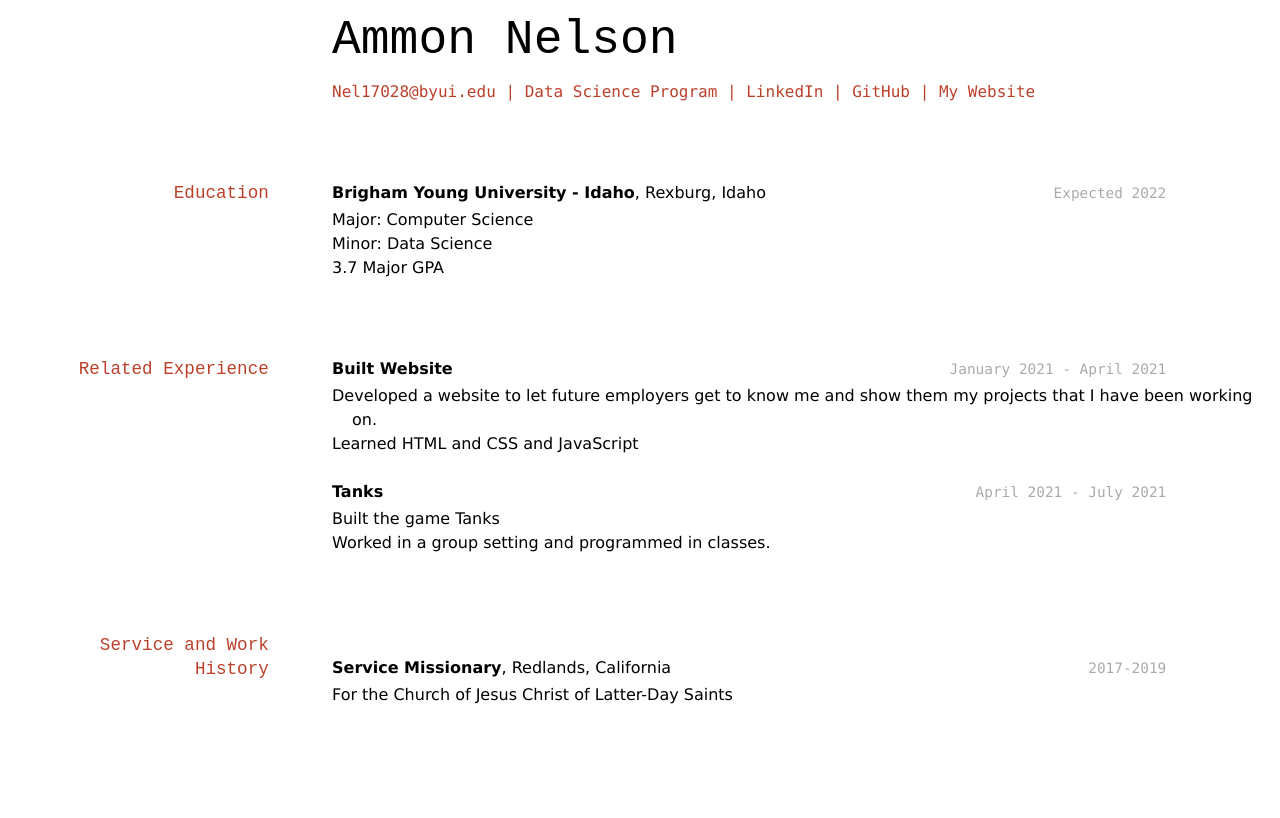
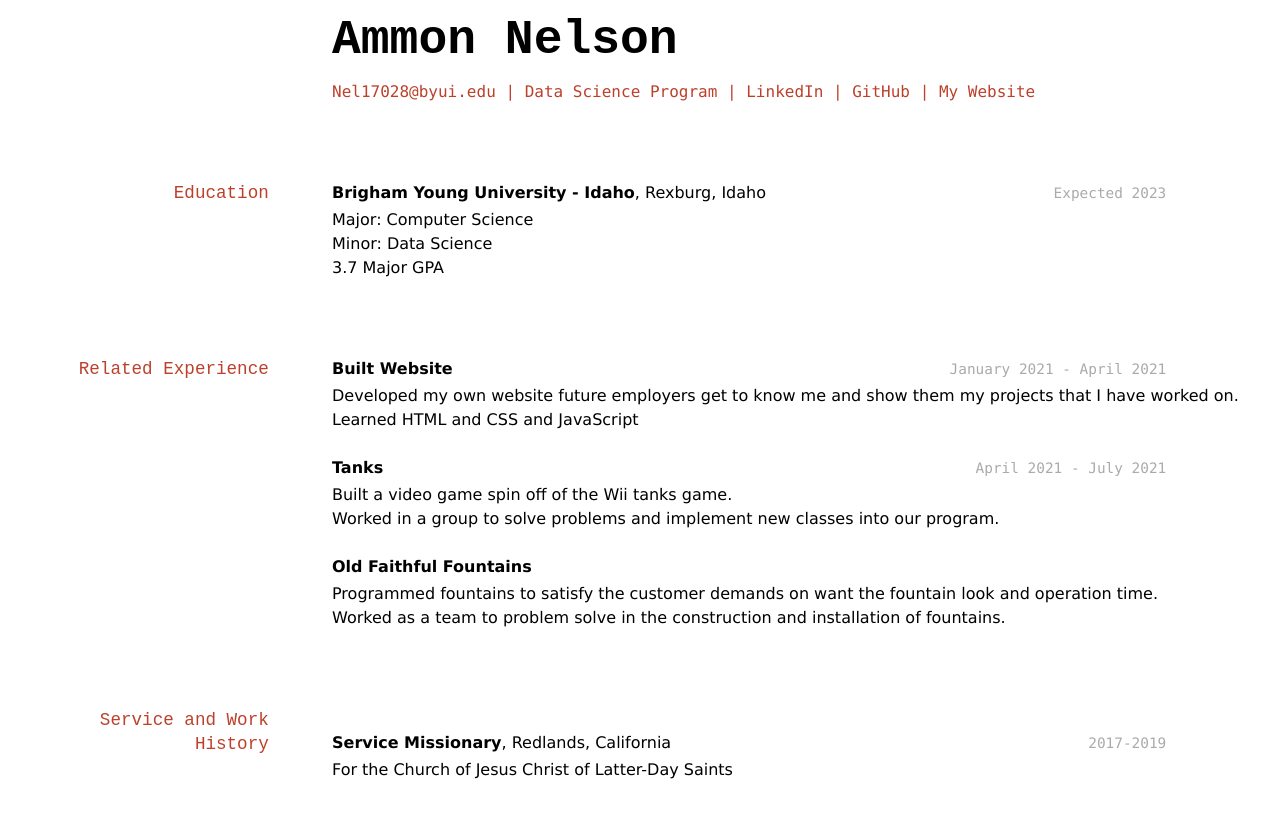
Before and after one commit to byuids-resumes/AmmonNelson_resume, a Jekyll site: the page built from docs/index.md, in a window 1280 px wide. Shown: the top 818 px of the page. Built offline with Jekyll 4.4.1, drawn with Linux system fonts in a browser that asks for light colours.

Commit message:
more changes

```diff
--- a/docs/index.md
+++ b/docs/index.md
@@ -2,7 +2,7 @@
 layout: cv
 title: Ammon Nelson's Resume
 ---
-# Ammon Nelson
+# __Ammon Nelson__
 
 <div id="webaddress">
 <a href="nel17028@byui.edu">Nel17028@byui.edu</a>
@@ -13,7 +13,7 @@ title: Ammon Nelson's Resume
 </div>
 
 ## Education
-`Expected 2022`
+`Expected 2023`
 __Brigham Young University - Idaho__, Rexburg, Idaho
 - Major: Computer Science
 - Minor: Data Science
@@ -23,14 +23,19 @@ __Brigham Young University - Idaho__, Rexburg, Idaho
 ## Related Experience
 `January 2021 - April 2021`
 __Built Website__
-- Developed a website to let future employers get to know me and show them my projects that I have been working on.
+- Developed my own website future employers get to know me and show them my projects that I have worked on.
 - Learned HTML and CSS and JavaScript
 
 `April 2021 - July 2021`
 __Tanks__
 
-- Built the game Tanks
-- Worked in a group setting and programmed in classes.
+- Built a video game spin off of the Wii tanks game.
+- Worked in a group to solve problems and implement new classes into our program.
+
+
+__Old Faithful Fountains__
+- Programmed fountains to satisfy the customer demands on want the fountain look and operation time.
+- Worked as a team to problem solve in the construction and installation of fountains.
 
 ## Service and Work History
 
```
